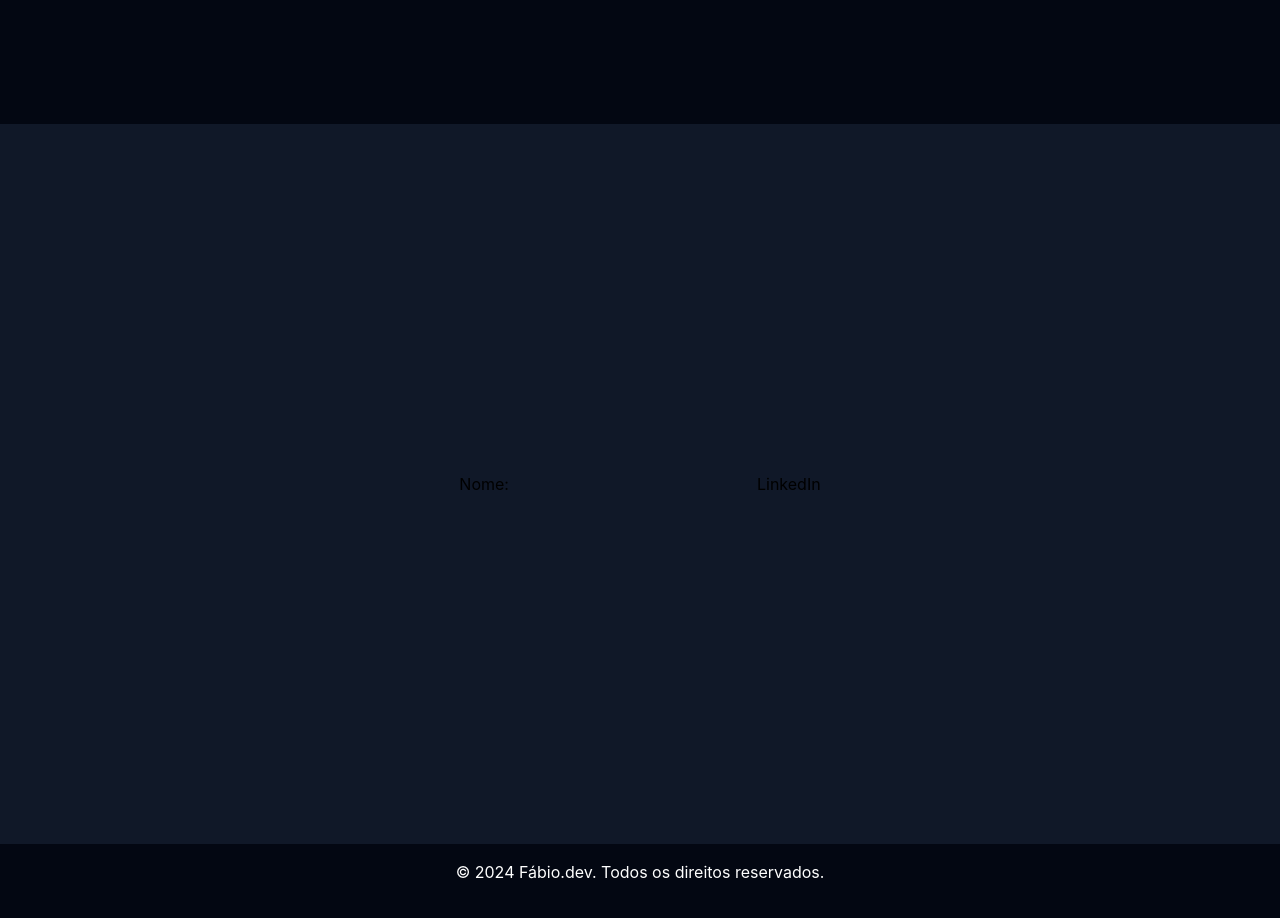
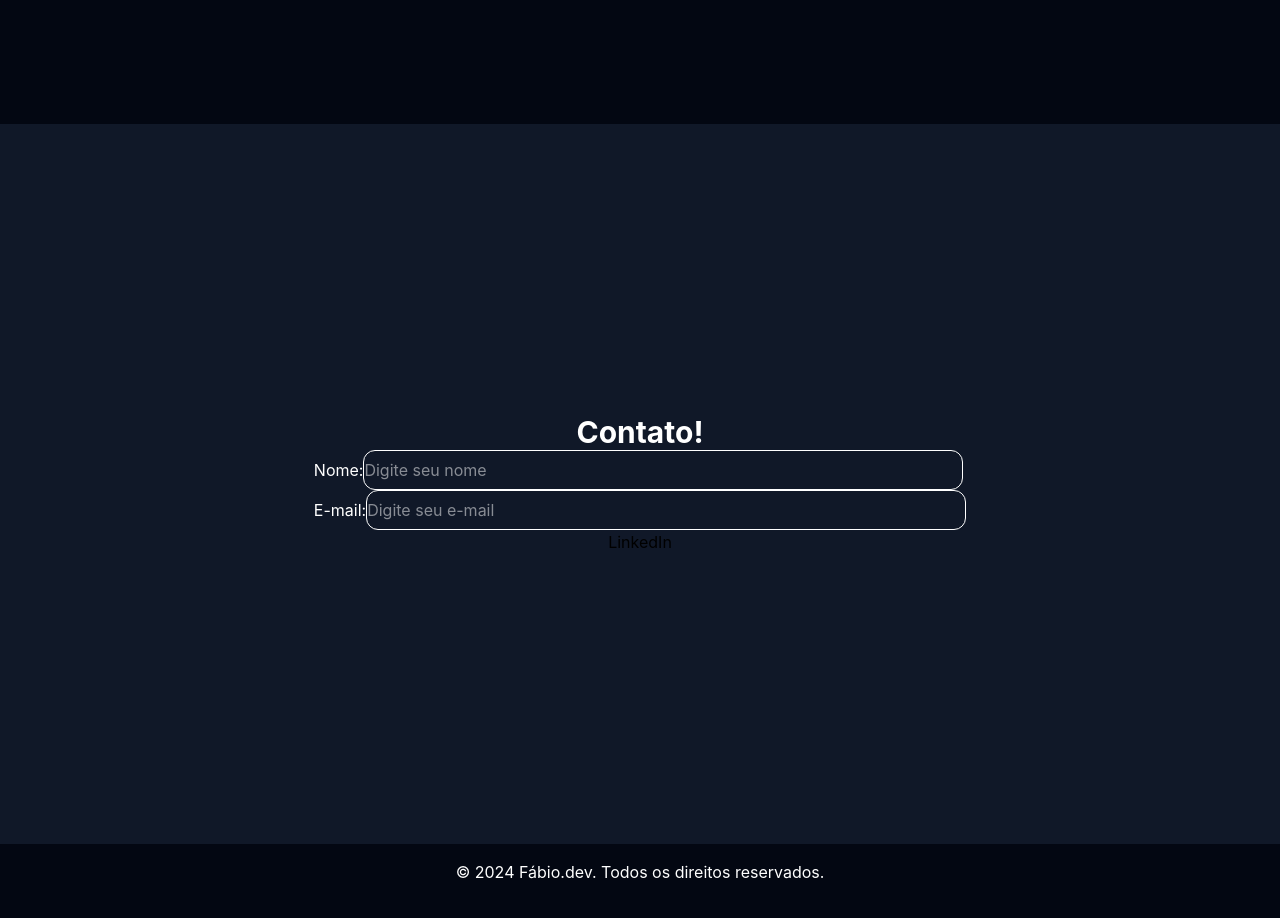
Before and after one commit to FabinhoDeveloper/BlogPessoal, a React (Vite) app: page / in a window 1280 px wide. Shown: the part 2100-3018 px from the top of the page. Built offline with nearby package versions, Linux system fonts and the light colour scheme.

Commit message:
Inicio da modelagem de formulario

```diff
--- /dev/null
+++ b/src/components/Form.jsx
@@ -0,0 +1,7 @@
+export default function Form({ children, action, method="POST" }) {
+    return (
+        <form className="flex flex-col" action={action} method={method}>
+            {children}
+        </form>
+    )
+}
--- a/src/components/FormLabel.jsx
+++ b/src/components/FormLabel.jsx
@@ -1,8 +1,8 @@
 export default function FormLabel({ name, placeholder }) {
     return (
         <div>
-            <label for="nome">{name}: </label>
-            <input type="text" name="nome" id="" placeholder={placeholder}/>
+            <label className='text-white' for="nome">{name}:</label>
+            <input placeholder={placeholder} className='border border-white rounded-xl w-150 h-10 text-white' type="text" name="nome" id=""/>
         </div>
     )
 }
--- a/src/pages/Home.jsx
+++ b/src/pages/Home.jsx
@@ -2,6 +2,8 @@ import profile from '../assets/profile.jpg'
 
 import Navbar from '../components/Navbar'
 import ProjectCard from '../components/ProjectCard'
+import Form from '../components/Form'
+import FormLabel from '../components/FormLabel'
 
 export default function Home() {
     return (
@@ -35,12 +37,13 @@ export default function Home() {
                 <section id="artigos" className="flex bg-gray-950 h-180 items-center justify-center">
                     <h2 className="text-3xl font-bold text-white">Artigos!</h2>
                 </section>
-                <section id="contato" className="flex bg-gray-900 h-180 items-center justify-center">
+                <section id="contato" className="flex flex-col bg-gray-900 h-180 items-center justify-center">
+                    <h2 className="text-3xl font-bold text-white">Contato!</h2>
                     <div>
-                        <form action="">
-                            <label for="nome">Nome:</label>
-                            <input type="text" name="nome" id=""/>
-                        </form>
+                        <Form action={"/post"}>
+                            <FormLabel name={"Nome"} placeholder={"Digite seu nome"} />
+                            <FormLabel name={"E-mail"} placeholder={"Digite seu e-mail"}/>
+                        </Form>
                     </div>
                     <div>
                         <img src="" alt="" />
```
